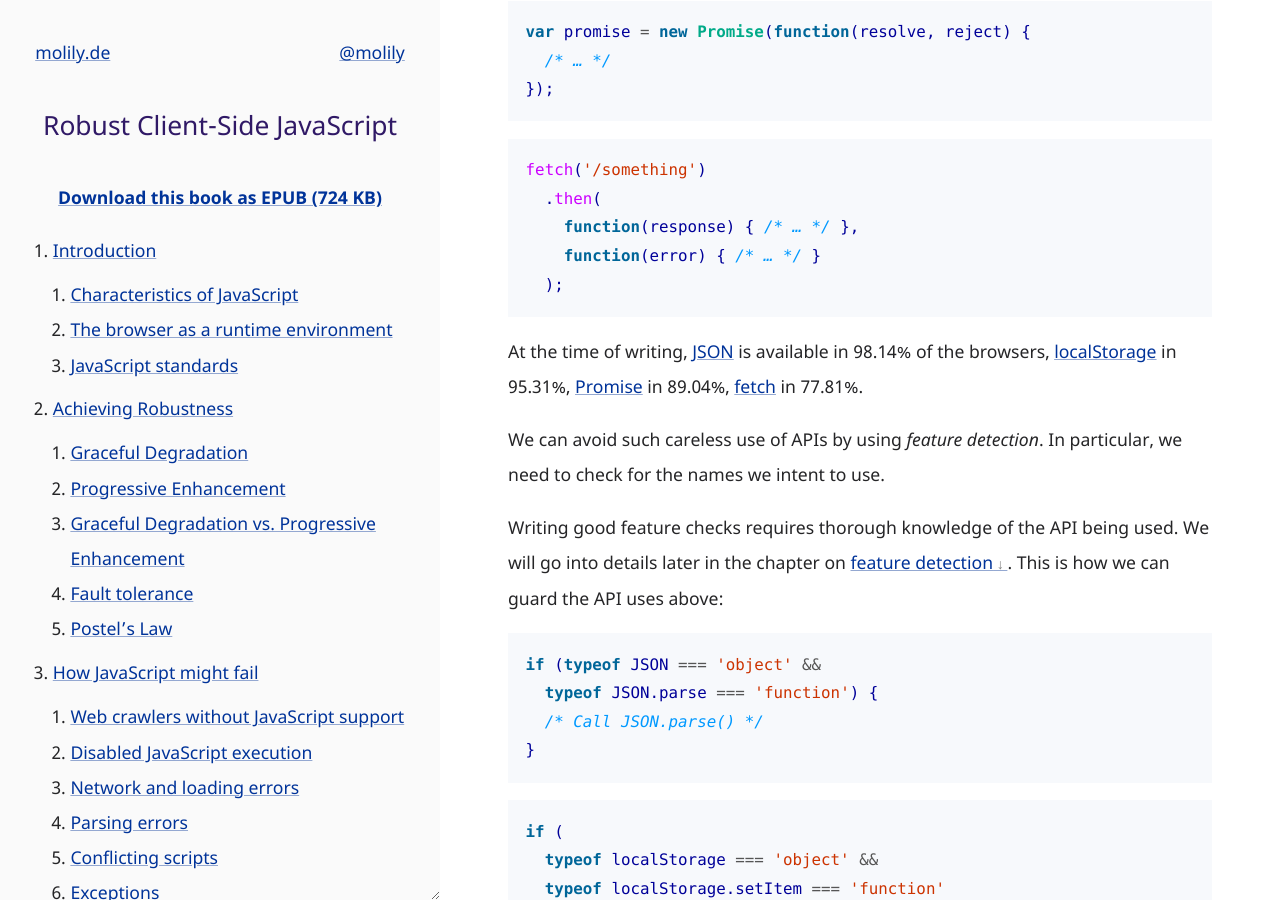
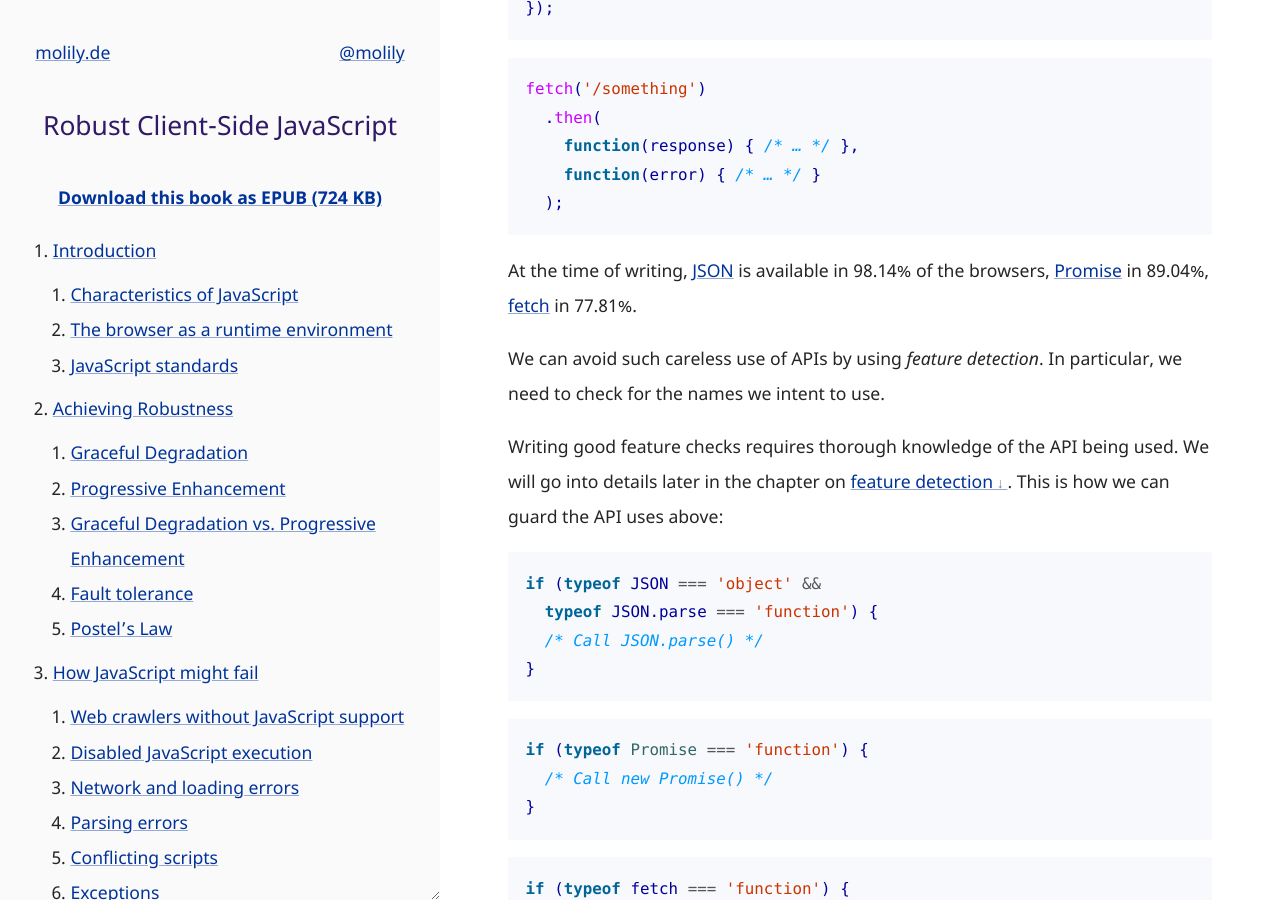
Before and after one commit to molily/molily.de, a Jekyll site: the page built from _posts/2017-12-21-robust-javascript.md, in a window 1280 px wide and 900 px high, scrolled down 19348 px. Built offline with Jekyll 4.4.1, drawn with Linux system fonts in a browser that asks for light colours; some of the changed text lies outside the part shown.

Commit message:
Remove localStorage example, it would throw an exception.

````diff
--- a/_posts/2017-12-21-robust-javascript.md
+++ b/_posts/2017-12-21-robust-javascript.md
@@ -519,10 +519,6 @@
 ```
 
 ```js
-localStorage.setItem('name', 'Kitty');
-```
-
-```js
 var promise = new Promise(function(resolve, reject) {
   /* … */
 });
@@ -536,7 +532,7 @@
   );
 ```
 
-At the time of writing, [JSON](https://caniuse.com/#feat=json) is available in 98.14% of the browsers, [localStorage](https://caniuse.com/#feat=namevalue-storage) in 95.31%, [Promise](https://caniuse.com/#feat=promises) in 89.04%, [fetch](https://caniuse.com/#feat=fetch) in 77.81%.
+At the time of writing, [JSON](https://caniuse.com/#feat=json) is available in 98.14% of the browsers, [Promise](https://caniuse.com/#feat=promises) in 89.04%, [fetch](https://caniuse.com/#feat=fetch) in 77.81%.
 
 We can avoid such careless use of APIs by using *feature detection*. In particular, we need to check for the names we intent to use.
 
@@ -550,15 +546,6 @@
 ```
 
 ```js
-if (
-  typeof localStorage === 'object' &&
-  typeof localStorage.setItem === 'function'
-) {
-  /* Call localStorage.setItem() */
-}
-```
-
-```js
 if (typeof Promise === 'function') {
   /* Call new Promise() */
 }
@@ -572,7 +559,7 @@
 
 These guards are only the first step. They check whether the API objects exist and have a certain type. They do not check whether the browser has full and correct support of the API. They do not check whether the APIs can be used in the current context.
 
-For example, [security and privacy preferences](#security-errors) may limit the usage of APIs like `localStorage` or `fetch`. Each API defines its own way how to deal with failure, like [throwing an exception](#handling-exceptions-with-trycatch) or returning a value denoting an error.
+For example, [security and privacy preferences](#security-errors) may limit the usage of APIs like `fetch`. Each API defines its own way how to deal with failure, like [throwing an exception](#handling-exceptions-with-trycatch) or returning a value denoting an error.
 
 ### Type errors
 
````
